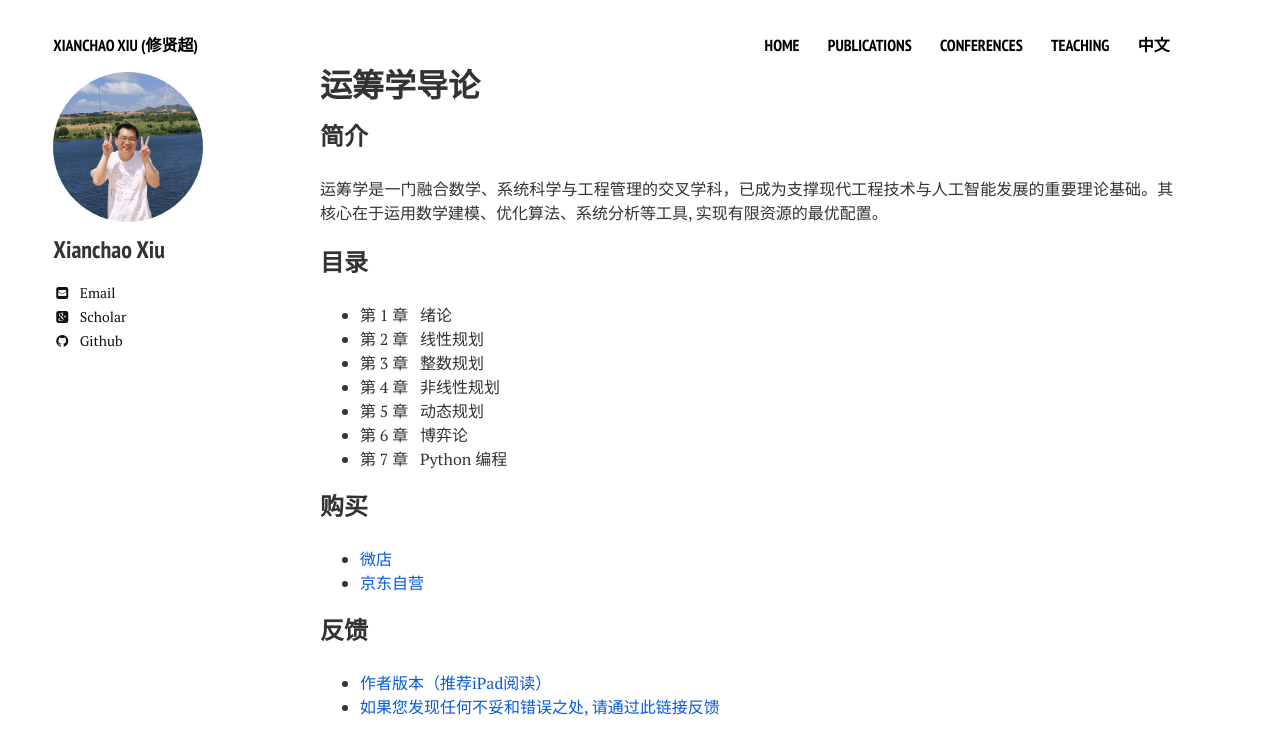
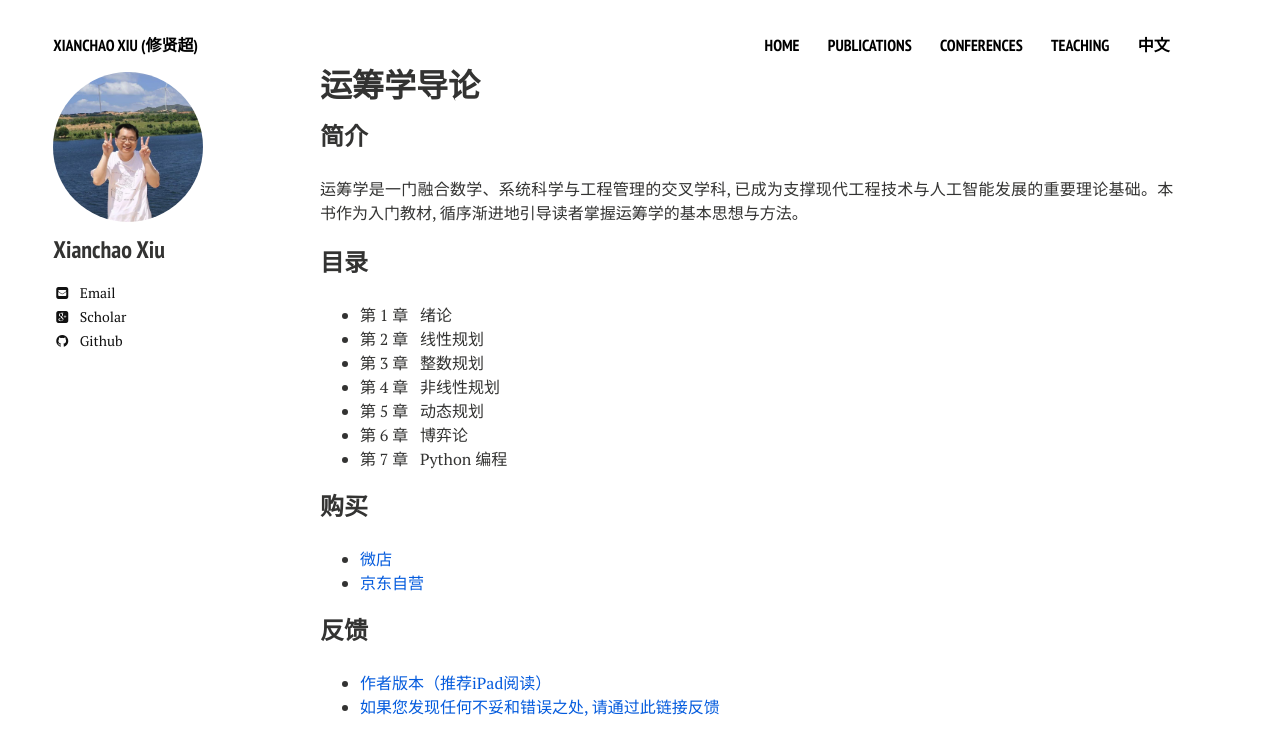
Before and after one commit to xianchaoxiu/xianchaoxiu.github.io, a Jekyll site: the page built from chinese/book/OR/index.md, in a window 1280 px wide. Shown: the top 755 px of the page. Built offline with Jekyll 4.4.1, drawn with Linux system fonts in a browser that asks for light colours; nearby versions of some CDN libraries.

Commit message:
Update index.md

```diff
--- a/chinese/book/OR/index.md
+++ b/chinese/book/OR/index.md
@@ -7,7 +7,7 @@ share: false
 
 ### 简介
 
-运筹学是一门融合数学、系统科学与工程管理的交叉学科，已成为支撑现代工程技术与人工智能发展的重要理论基础。其核心在于运用数学建模、优化算法、系统分析等工具, 实现有限资源的最优配置。
+运筹学是一门融合数学、系统科学与工程管理的交叉学科, 已成为支撑现代工程技术与人工智能发展的重要理论基础。本书作为入门教材, 循序渐进地引导读者掌握运筹学的基本思想与方法。
 
 
 ### 目录
```
